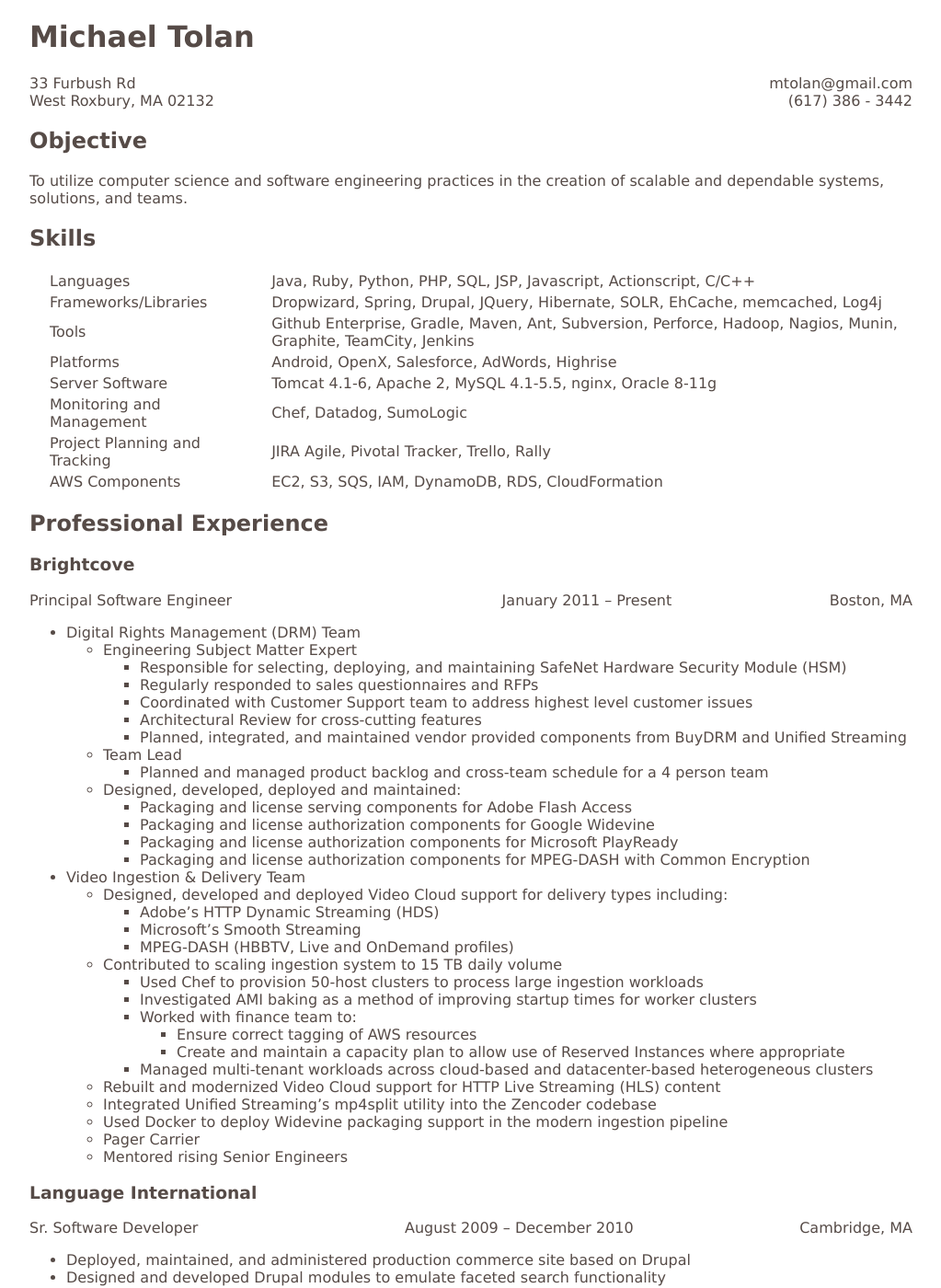
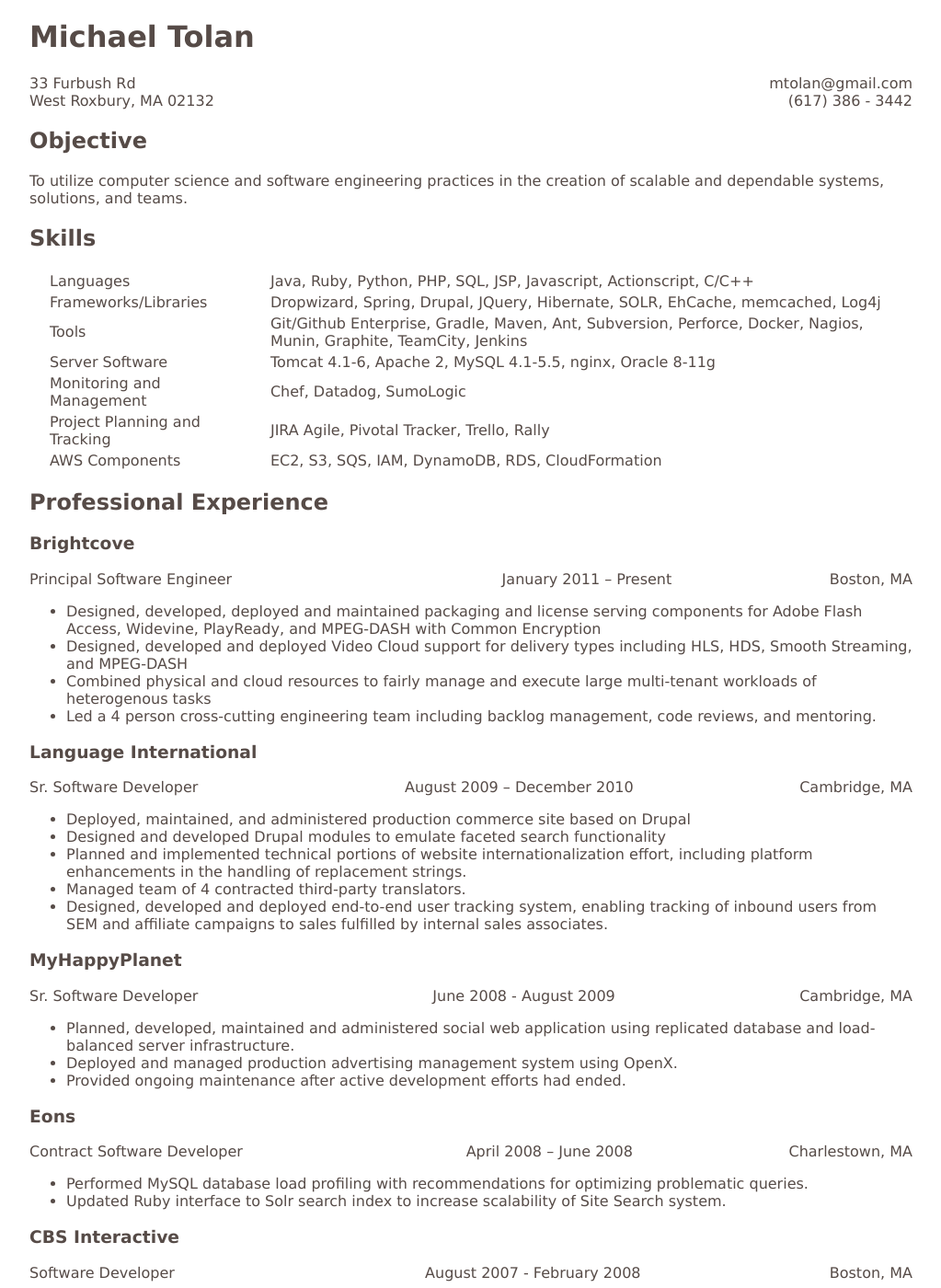
Before and after one commit to mtolan/mtolan.github.io, a Jekyll site: the page built from resume/index.html, in a window 1280 px wide and 1400 px high. Shown: the whole window at 92% size, without its empty margins (26-1049 px from the left). Built offline with Jekyll 4.4.1, drawn with Linux system fonts in a browser that asks for light colours.

Commit message:
Collapsed BC section into dramatically fewer bullet points

```diff
--- a/resume/index.html
+++ b/resume/index.html
@@ -22,8 +22,7 @@
 
 |Languages|Java, Ruby, Python, PHP, SQL, JSP, Javascript, Actionscript, C/C++|
 |Frameworks/Libraries|Dropwizard, Spring, Drupal, JQuery, Hibernate, SOLR, EhCache, memcached, Log4j|
-|Tools|Github Enterprise, Gradle, Maven, Ant, Subversion, Perforce, Hadoop, Nagios, Munin, Graphite, TeamCity, Jenkins|
-|Platforms|Android, OpenX, Salesforce, AdWords, Highrise|
+|Tools|Git/Github Enterprise, Gradle, Maven, Ant, Subversion, Perforce, Docker, Nagios, Munin, Graphite, TeamCity, Jenkins|
 |Server Software|Tomcat 4.1-6, Apache 2, MySQL 4.1-5.5, nginx, Oracle 8-11g|
 |Monitoring and Management|Chef, Datadog, SumoLogic|
 |Project Planning and Tracking|JIRA Agile, Pivotal Tracker, Trello, Rally|
@@ -38,38 +37,10 @@
 	<p class="location">Boston, MA</p>
 </div>
 
-* Digital Rights Management (DRM) Team
-	* Engineering Subject Matter Expert
-		* Responsible for selecting, deploying, and maintaining SafeNet Hardware Security Module (HSM)
-		* Regularly responded to sales questionnaires and RFPs
-		* Coordinated with Customer Support team to address highest level customer issues
-		* Architectural Review for cross-cutting features
-		* Planned, integrated, and maintained vendor provided components from BuyDRM and Unified Streaming
-	* Team Lead
-		* Planned and managed product backlog and cross-team schedule for a 4 person team
-	* Designed, developed, deployed and maintained:
-		* Packaging and license serving components for Adobe Flash Access
-		* Packaging and license authorization components for Google Widevine
-		* Packaging and license authorization components for Microsoft PlayReady
-		* Packaging and license authorization components for MPEG-DASH with Common Encryption
-
-* Video Ingestion & Delivery Team
-	* Designed, developed and deployed Video Cloud support for delivery types including:
-		* Adobe's HTTP Dynamic Streaming (HDS)
-		* Microsoft's Smooth Streaming
-		* MPEG-DASH (HBBTV, Live and OnDemand profiles)
-	* Contributed to scaling ingestion system to 15 TB daily volume
-		* Used Chef to provision 50-host clusters to process large ingestion workloads
-		* Investigated AMI baking as a method of improving startup times for worker clusters
-		* Worked with finance team to:
-			* Ensure correct tagging of AWS resources
-			* Create and maintain a capacity plan to allow use of Reserved Instances where appropriate
-		* Managed multi-tenant workloads across cloud-based and datacenter-based heterogeneous clusters
-	* Rebuilt and modernized Video Cloud support for HTTP Live Streaming (HLS) content
-	* Integrated Unified Streaming's mp4split utility into the Zencoder codebase
-	* Used Docker to deploy Widevine packaging support in the modern ingestion pipeline
-	* Pager Carrier
-	* Mentored rising Senior Engineers
+* Designed, developed, deployed and maintained packaging and license serving components for Adobe Flash Access, Widevine, PlayReady, and MPEG-DASH with Common Encryption
+* Designed, developed and deployed Video Cloud support for delivery types including HLS, HDS, Smooth Streaming, and MPEG-DASH
+* Combined physical and cloud resources to fairly manage and execute large multi-tenant workloads of heterogenous tasks
+* Led a 4 person cross-cutting engineering team including backlog management, code reviews, and mentoring.
 
 ### Language International
 <div class="position">
```
